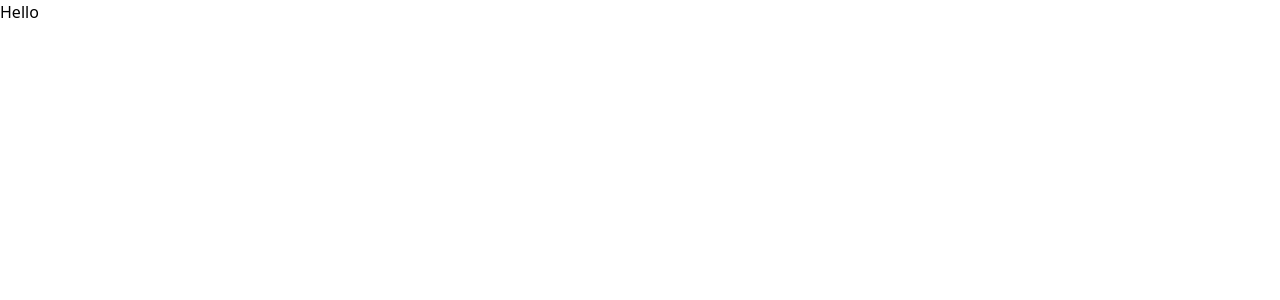
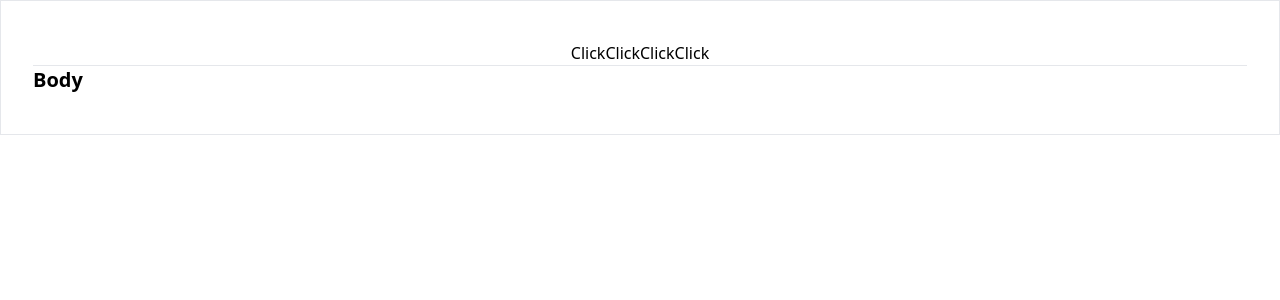
Before and after one commit to totallycrow/budget-tracker-app, a React (Create React App) app: page / in a window 1280 px wide. Shown: the top 300 px of the page. Built offline with nearby package versions, Linux system fonts and the light colour scheme.

Commit message:
initial app scaffolding

```diff
--- a/src/App.js
+++ b/src/App.js
@@ -1,8 +1,14 @@
+import Header from "./components/Header";
+
 function App() {
   return (
-    <div>
-      Hello
-      <h1></h1>
+    <div className="content-wrapper h-screen w-screen">
+      <div className="container mx-auto py-10 px-8 border">
+        <Header />
+        <div className="app-body">
+          <h2 className="font-bold">Body</h2>
+        </div>
+      </div>
     </div>
   );
 }
--- /dev/null
+++ b/src/components/Header.js
@@ -0,0 +1,16 @@
+import React from "react";
+
+const Header = () => {
+  return (
+    <div>
+      <div className="main-header flex justify-center border-b">
+        <button>Click</button>
+        <button>Click</button>
+        <button>Click</button>
+        <button>Click</button>
+      </div>
+    </div>
+  );
+};
+
+export default Header;
--- a/src/index.css
+++ b/src/index.css
@@ -2,3 +2,12 @@
 @tailwind base;
 @tailwind components;
 @tailwind utilities;
+
+@layer base {
+  h1 {
+    @apply text-2xl;
+  }
+  h2 {
+    @apply text-xl;
+  }
+}
```
